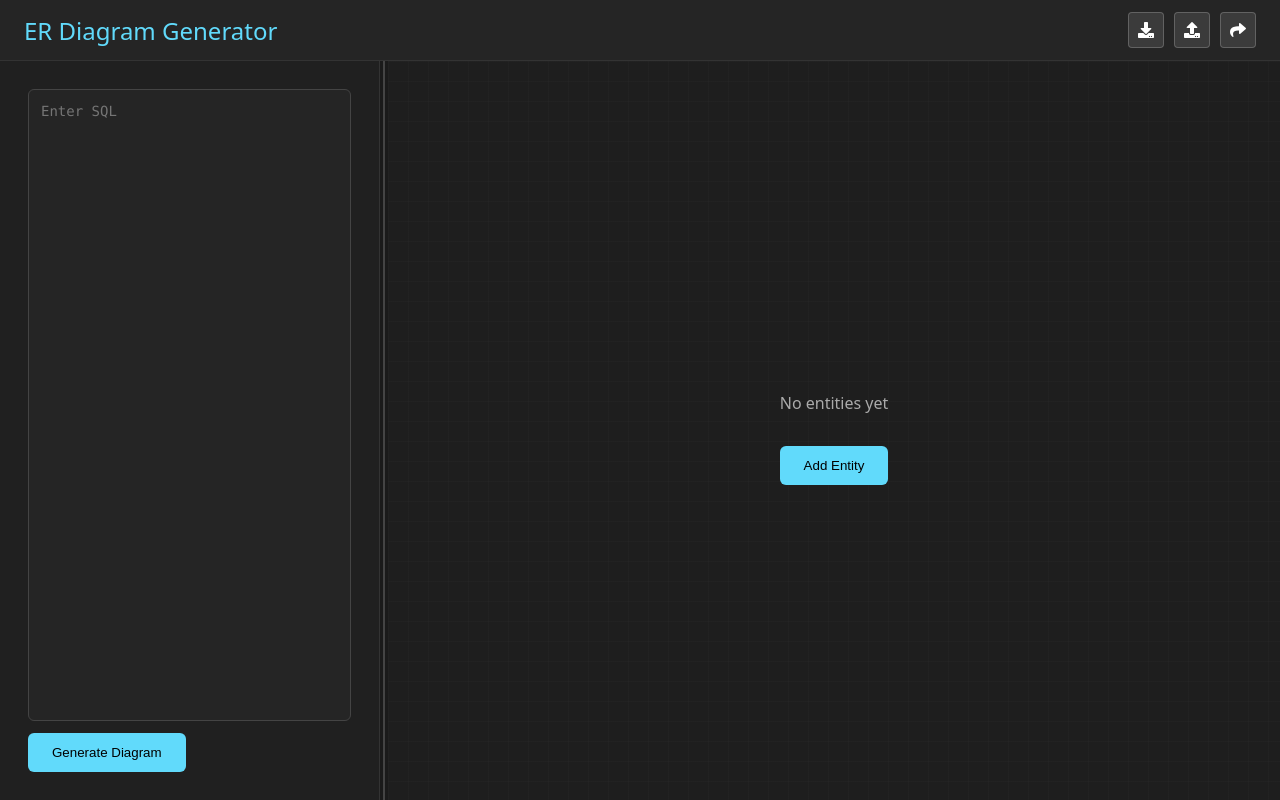
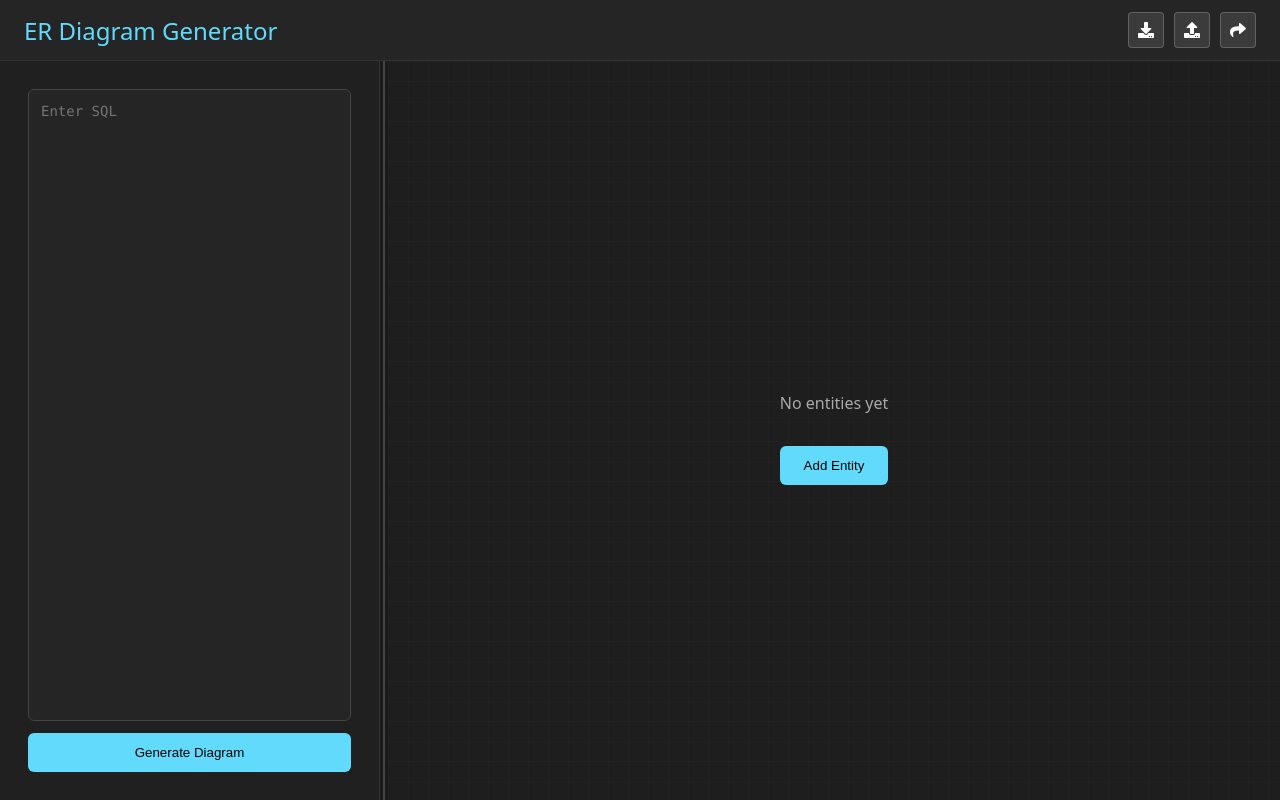
Before and after one commit to JJeeff248/er-diagram, a React (Vite) app: page / in a window 1280 px wide. Built offline with nearby package versions, Linux system fonts and the light colour scheme.

Commit message:
button width

```diff
--- a/src/App.css
+++ b/src/App.css
@@ -213,9 +213,10 @@ body {
     border-radius: 6px;
     padding: 0.75rem 1.5rem;
     cursor: pointer;
-    align-self: flex-start;
+    width: 100%;
     font-weight: 500;
     transition: all 0.2s ease;
+    box-sizing: border-box;
 }
 
 .sql-input-panel button:hover {
```
